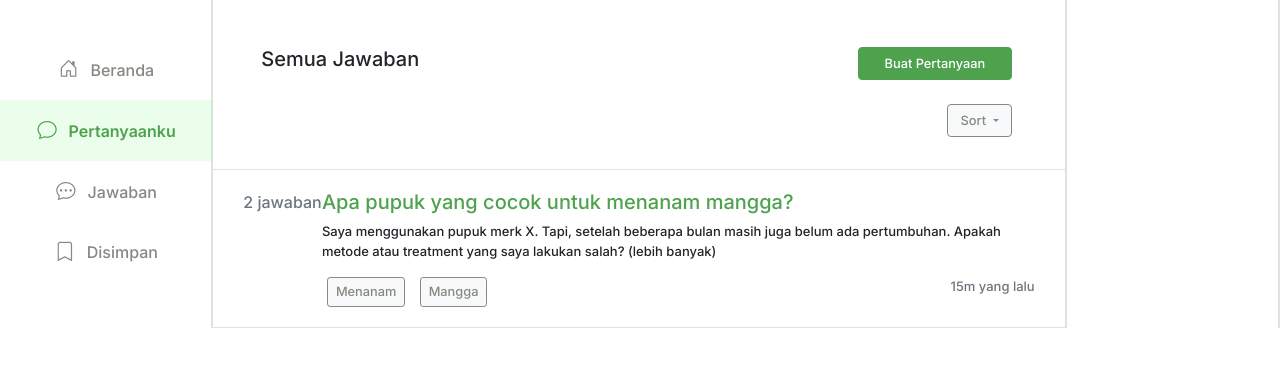
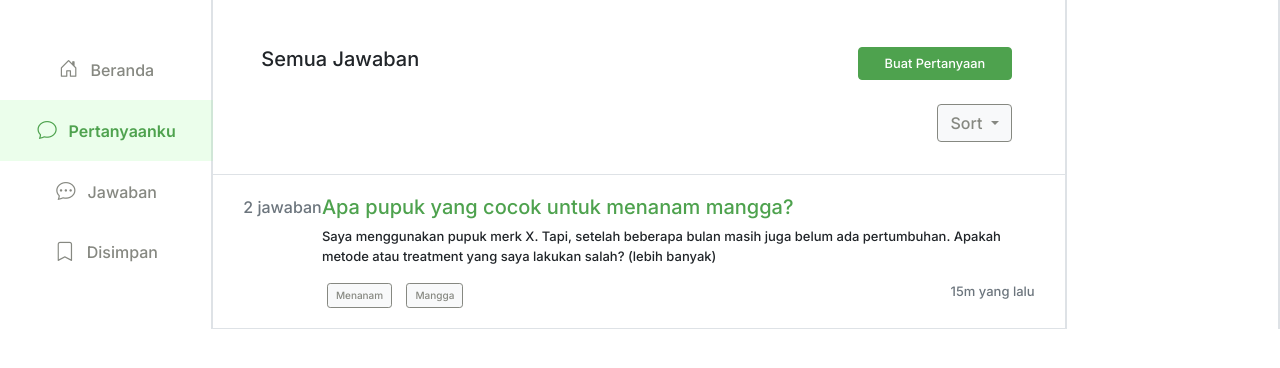
Before and after one commit to parimartha27/TanyaNi, a Flask app: page /pertanyaanku in a window 1280 px wide. Shown: the part 66-434 px from the top of the page. Run offline with Flask 2, Linux system fonts and the light colour scheme; some libraries are stand-ins or nearby versions.

Commit message:
ubah dikit

```diff
--- a/website/templates/home.html
+++ b/website/templates/home.html
@@ -33,7 +33,6 @@
     border-color: #868881;
     color: #868881;
     margin: 0 5px;
-    font-size: 1vw;
   }
 
   .key-word button:hover {
--- a/website/templates/pertanyaanku.html
+++ b/website/templates/pertanyaanku.html
@@ -21,7 +21,6 @@ content %}
     border-color: #868881;
     color: #868881;
     margin: 0 5px;
-    font-size: 1vw;
   }
 
   .btn-light:hover {
@@ -57,6 +56,10 @@ content %}
 
   .notif .footer .text-muted {
     font-size: small;
+  }
+
+  .notif .btn-light {
+    font-size: x-small;
   }
 </style>
 
```
